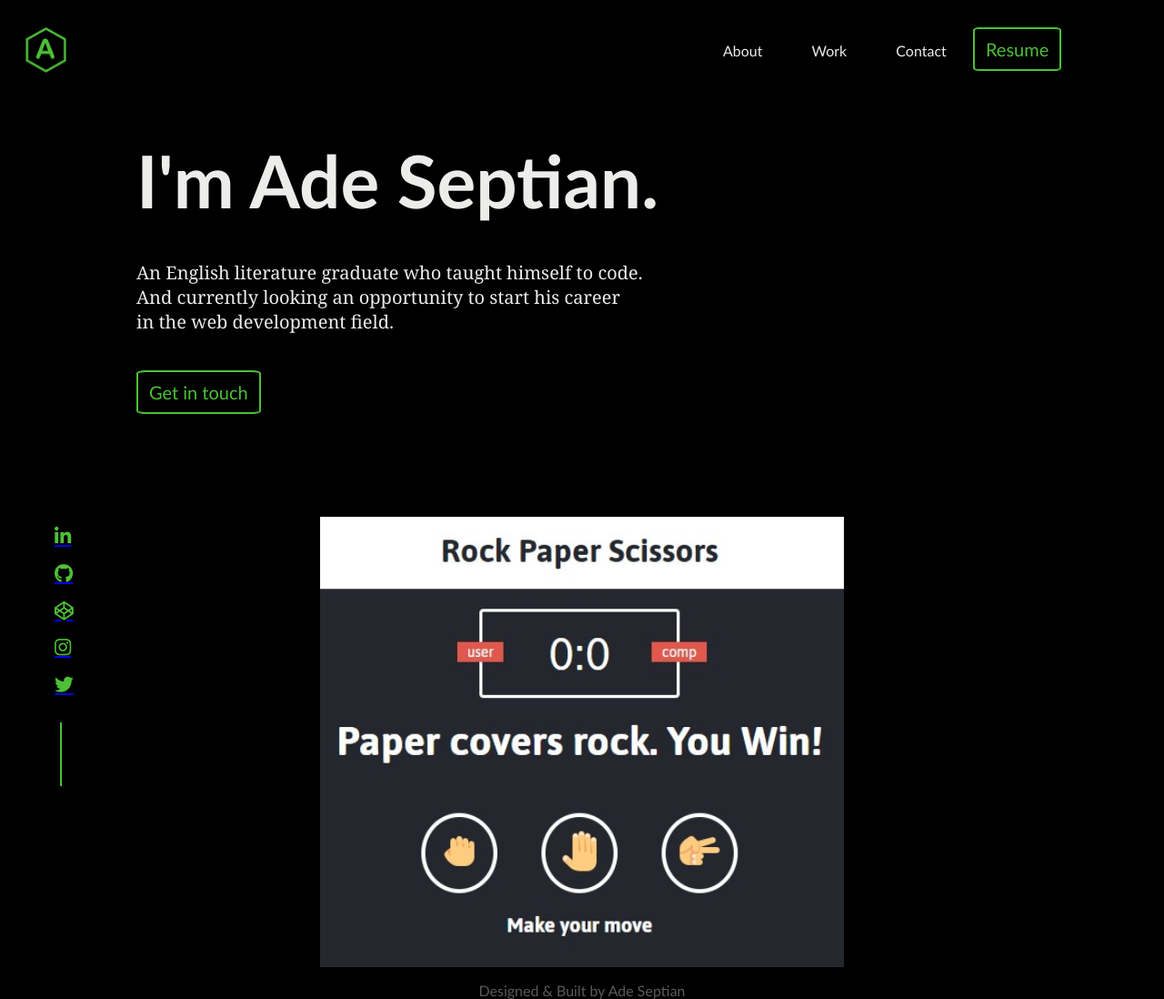
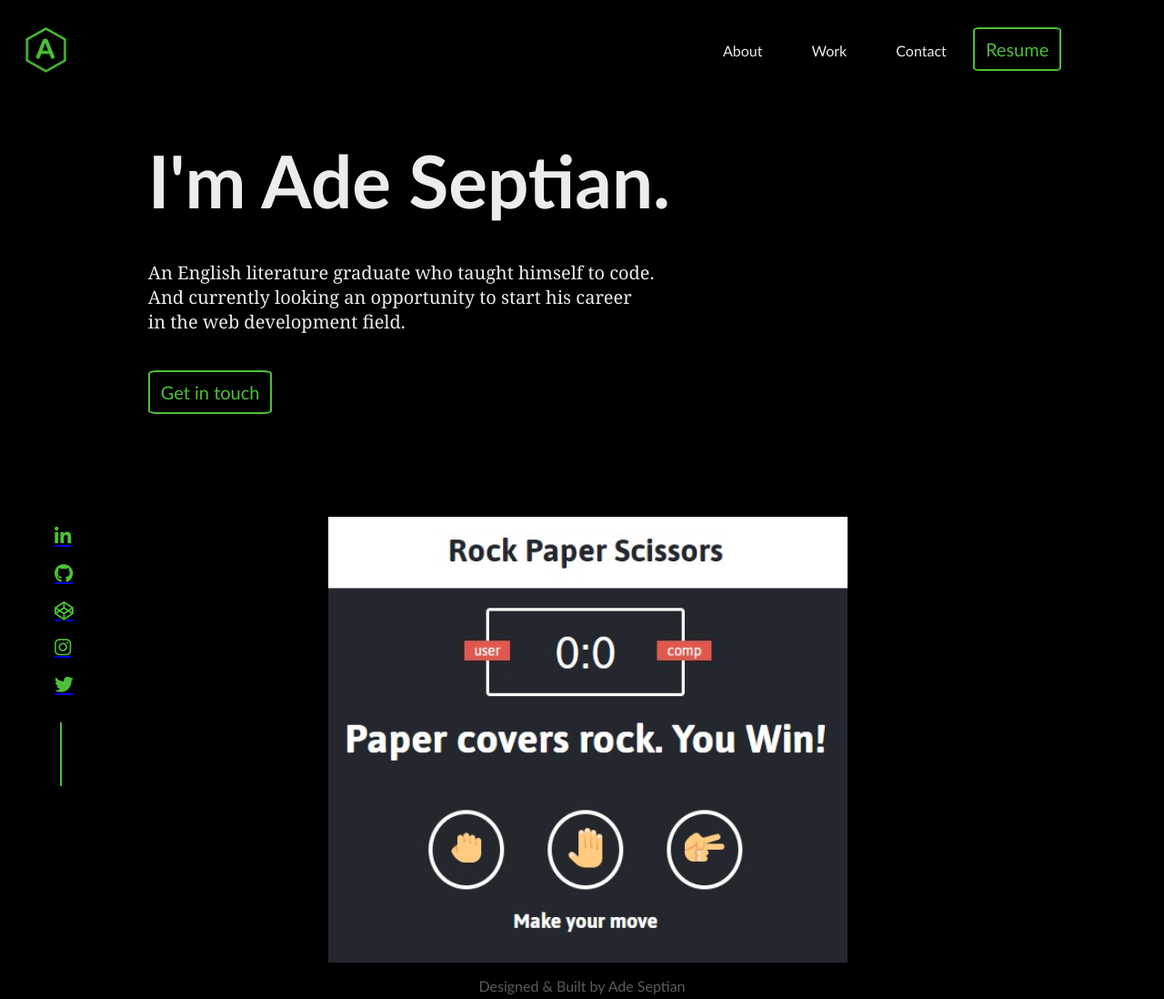
Before and after one commit to septynade/v1, a plain HTML site: page index.html in a window 1280 px wide. Shown: the top 1098 px of the page at 91% size. Drawn offline with Linux system fonts and the light colour scheme; a web font is replaced by a local one.

Commit message:
implemented css grid

```diff
--- a/index.html
+++ b/index.html
@@ -15,6 +15,7 @@
 
 <body>
 <!-- Navigation -->
+    <div id="wrapper">
         <section class="nav">
             <nav>
                 <div class="nav-bar">
@@ -47,6 +48,11 @@
                     </div>
                 </div>
             </nav>
+        </section>
+<!-- End Nav -->
+
+<!-- Main content -->
+    <section class="main-content">
         <div id="about-me" class="about-me">
         <h1>I'm Ade Septian.</h1>
         <p>An English literature graduate who taught himself to code. <br>
@@ -54,6 +60,7 @@
             in the web development field.</p>
         <button type="button" class="btn">Get in touch</button>
         </div>
+
         <div class="socials">
             <a href="http://linkedin.com/in/septynade" target="_blank"><i class="fab fa-linkedin-in"></i></a>
             <a href="http://github.com/septynade" target="_blank"><i class="fab fa-github"></i></a>
@@ -62,20 +69,16 @@
             <a href="http://twitter.com/septynade" target="_blank"><i class="fab fa-twitter"></i></a>
             <div class="vl"></div>
         </div>
-        </div>
     </section>
-        <!-- End Nav -->
 
-        <!-- Main -->
-        <section class="Work">
+<!-- Work -->
+    <section class="card">
         <div class="card">
         <a href="https://rpsbyade.surge.sh" target="_blank">
             <img src="images/project1.jpg" alt="Rock Paper Scissor Game built with Javascript">
         </a>
         </div>
     </section>
-
-
 
 <!-- Footer -->
     <footer>
@@ -88,6 +91,6 @@
         </ul>
         <p>Designed & Built by Ade Septian</p>
     </footer>
-
+</div>
 </body>
 </html>
--- a/style.css
+++ b/style.css
@@ -14,10 +14,41 @@ html, body {
     color: #ececeb;
 }
 
+#wrapper {
+    width: 100%;
+    height: 100vh;
+    display: grid;
+    grid-template-columns: 1% 1fr;
+    grid-template-rows: 1fr 1fr 1fr;
+    grid-template-areas:
+        "nav nav"
+        "socials main"
+        "socials card"
+        "footer footer"
+        ;
+}
+
+.main-content {
+    grid-area: main;
+}
+
+.card {
+    grid-area: card;
+}
+
+.socials {
+    grid-area: socials;
+}
+
+footer {
+    grid-area: footer;
+}
+
+nav {
+    grid-area: nav;
+}
+
 /* Nav */
-nav {
-    display: flex;
-}
 
 .burger {
     top: 0;
```
Lines whose indentation alone changed are shown as unchanged.
